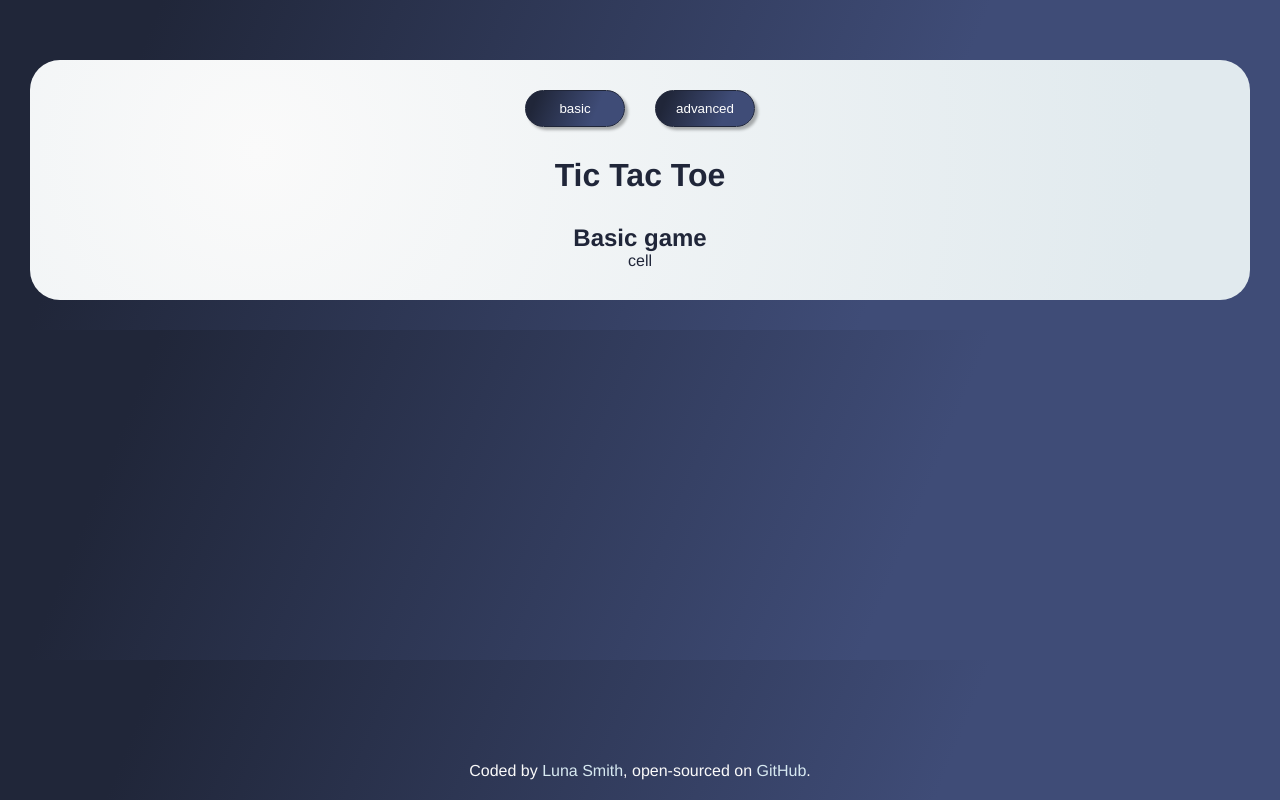
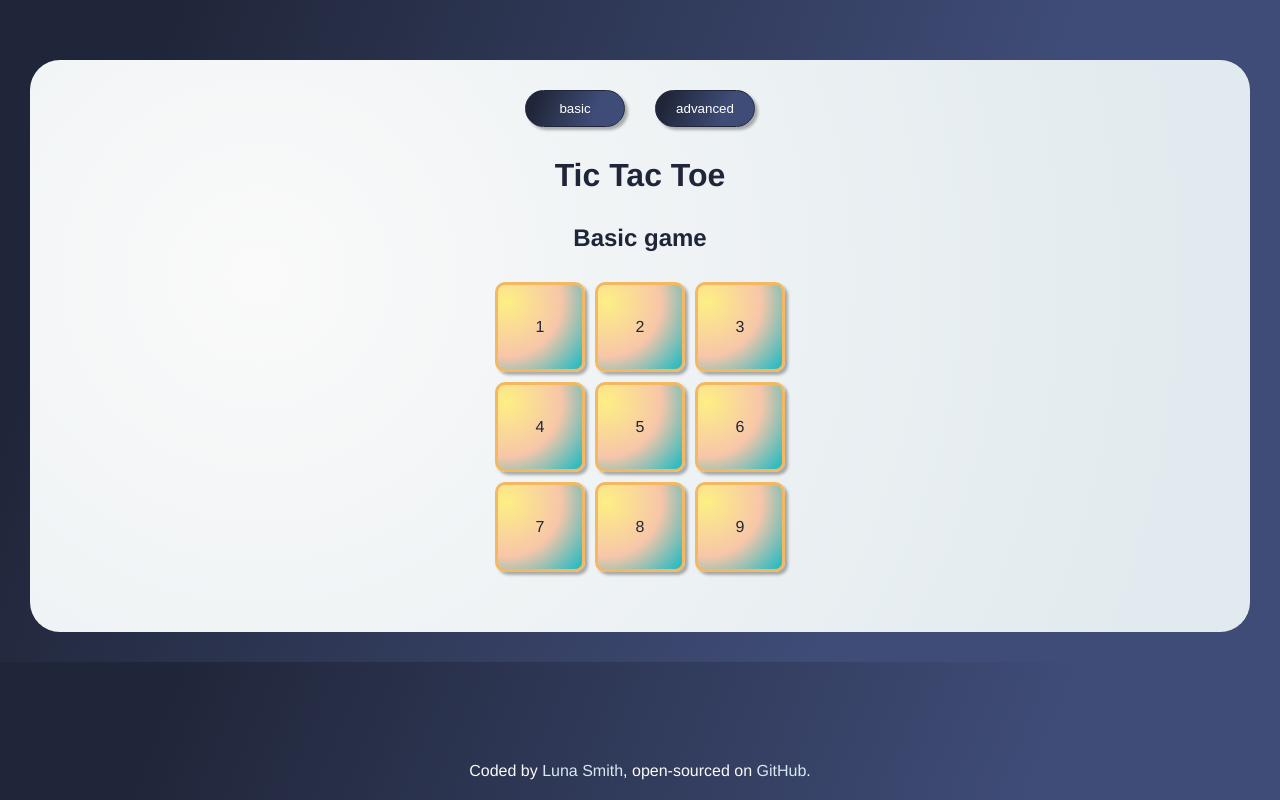
Before and after one commit to Lu-Smith/tic_tac_toe_vue, a Vue app: page / in a window 1280 px wide. Built offline with nearby package versions, Linux system fonts and the light colour scheme.

Commit message:
Updated BasicGrid.vue

```diff
--- a/src/components/BasicGame/BasicGrid.vue
+++ b/src/components/BasicGame/BasicGrid.vue
@@ -1,17 +1,45 @@
 <template>
   <div class="grid">
-    <div class="cell">
-        cell
+    <div class="cell" v-for="cell in cells" :key="cell">
+        {{ cell }}
     </div>
   </div>
 </template>
 
 <script>
 export default {
+  data() {
+    return {
+      cells: [1, 2, 3, 4, 5, 6, 7, 8, 9]
+    };
+  }
 
 }
 </script>
 
 <style>
+.grid {
+  display: grid;
+  grid-template-columns: repeat(3, 1fr);
+  grid-template-rows: repeat(3, 1fr);
+  gap: 10px;
+  justify-items: center;
+  align-items: center;
+  margin: 30px auto;
+  width: 290px;
+  height: 290px;
 
+}
+
+.cell {
+  width: 90px;
+  height: 90px;
+  background: radial-gradient(circle at 10% 20%, rgb(253, 239, 132) 0%, rgb(247, 198, 169) 54.2%, rgb(21, 186, 196) 100.3%);
+  display: flex;
+  justify-content: center;
+  align-items: center;
+  border-radius: 10px;
+  border: 3px solid rgb(243, 184, 96);
+  box-shadow: 3px 3px 3px rgba(0, 0, 0, 0.3);
+}
 </style>
```
